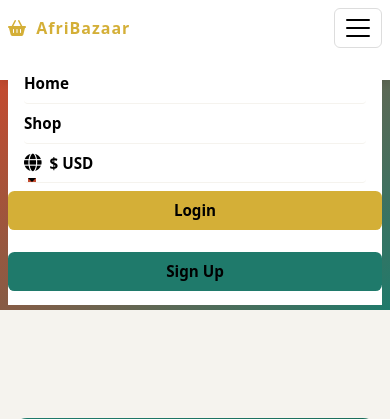
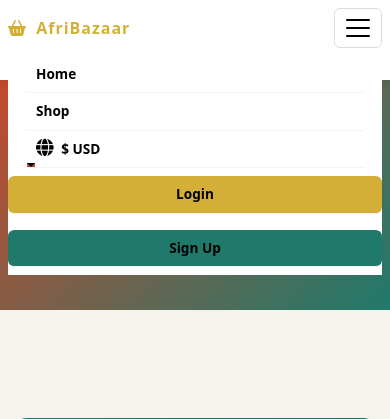
Before and after one commit to FINAMOU01/globalmart-erd-project, a Django app: page /about/ in a window 390 px wide, after a click that opens the changed part. Shown: the top 419 px of the page. Run offline with Django 5.2, Linux system fonts and the light colour scheme; data comes from the database, SQL or seed files in the repository.

Commit message:
Fix: Adjust navbar spacing - increase space after logo + compact link spacing

```diff
--- a/ecommerce/afribazaar/templates/base.html
+++ b/ecommerce/afribazaar/templates/base.html
@@ -96,7 +96,7 @@
         .navbar-brand {
             font-size: 1.3rem !important;
             white-space: nowrap !important;
-            margin-right: auto !important;
+            margin-right: 2rem !important;
         }
 
         .navbar-brand i {
@@ -124,32 +124,32 @@
         .navbar-collapse {
             background: #FFFFFF !important;
             margin-top: 0 !important;
-            padding-top: 0.5rem !important;
+            padding-top: 0 !important;
         }
 
         /* Navigation items */
         .navbar-nav {
             width: 100% !important;
+            gap: 0.5rem !important;
         }
 
         .nav-item {
-            display: block !important;
-            width: 100% !important;
+            display: inline-block !important;
         }
 
         .nav-link {
             color: #000000 !important;
-            padding: 0.75rem 0 !important;
-            display: block !important;
-            border-bottom: 1px solid #F5F3EE !important;
+            padding: 0.4rem 0.75rem !important;
+            display: inline-block !important;
             white-space: nowrap !important;
             overflow: hidden !important;
             text-overflow: ellipsis !important;
+            font-size: 0.95rem !important;
         }
 
         .nav-link:hover {
             color: #D4AF37 !important;
-            background-color: #F5F3EE !important;
+            background-color: transparent !important;
         }
 
         .nav-link i {
@@ -161,10 +161,10 @@
             background: #F5F3EE !important;
             border: none !important;
             border-left: 3px solid #D4AF37 !important;
-            box-shadow: none !important;
-            position: static !important;
-            float: none !important;
-            width: 100% !important;
+            box-shadow: 0 4px 6px rgba(0,0,0,0.1) !important;
+            position: absolute !important;
+            float: left !important;
+            width: auto !important;
             margin: 0 !important;
             padding: 0.5rem 0 !important;
         }
@@ -191,11 +191,12 @@
             background-color: #D4AF37 !important;
             color: #1E1E1E !important;
             border-radius: 0.4rem !important;
-            padding: 0.5rem 1rem !important;
+            padding: 0.4rem 0.8rem !important;
             font-weight: 600 !important;
             display: inline-block !important;
-            margin-top: 0.5rem !important;
+            margin: 0 0.25rem !important;
             border: none !important;
+            font-size: 0.9rem !important;
         }
 
         .btn-login:hover {
@@ -205,7 +206,7 @@
 
         /* Badge small */
         .badge {
-            font-size: 0.75rem !important;
+            font-size: 0.7rem !important;
             padding: 0.25rem 0.4rem !important;
             margin-left: 0.25rem !important;
         }
@@ -214,30 +215,44 @@
         @media (max-width: 992px) {
             .navbar-expand-lg .navbar-nav {
                 flex-direction: column !important;
+                gap: 0 !important;
             }
 
             .navbar-expand-lg .navbar-collapse {
                 margin-top: 0.5rem !important;
             }
 
-            .navbar-nav .nav-link {
+            .nav-item {
+                display: block !important;
+                width: 100% !important;
+            }
+
+            .nav-link {
                 padding: 0.5rem 0 !important;
+                display: block !important;
+                border-bottom: 1px solid #F5F3EE !important;
                 font-size: 0.95rem !important;
+            }
+
+            .dropdown-menu {
+                position: static !important;
+                float: none !important;
+                width: 100% !important;
+                margin-left: 0 !important;
+                background: #F5F3EE !important;
+                border-left: 3px solid #D4AF37 !important;
             }
         }
 
         @media (max-width: 768px) {
             .navbar-brand {
                 font-size: 1.1rem !important;
+                margin-right: 1rem !important;
             }
 
             .nav-link {
                 font-size: 0.9rem !important;
                 padding: 0.5rem 0 !important;
-            }
-
-            .dropdown-menu {
-                margin-left: 0 !important;
             }
         }
 
@@ -248,6 +263,7 @@
 
             .navbar-brand {
                 font-size: 1rem !important;
+                margin-right: 0.5rem !important;
             }
 
             .navbar-brand i {
```
